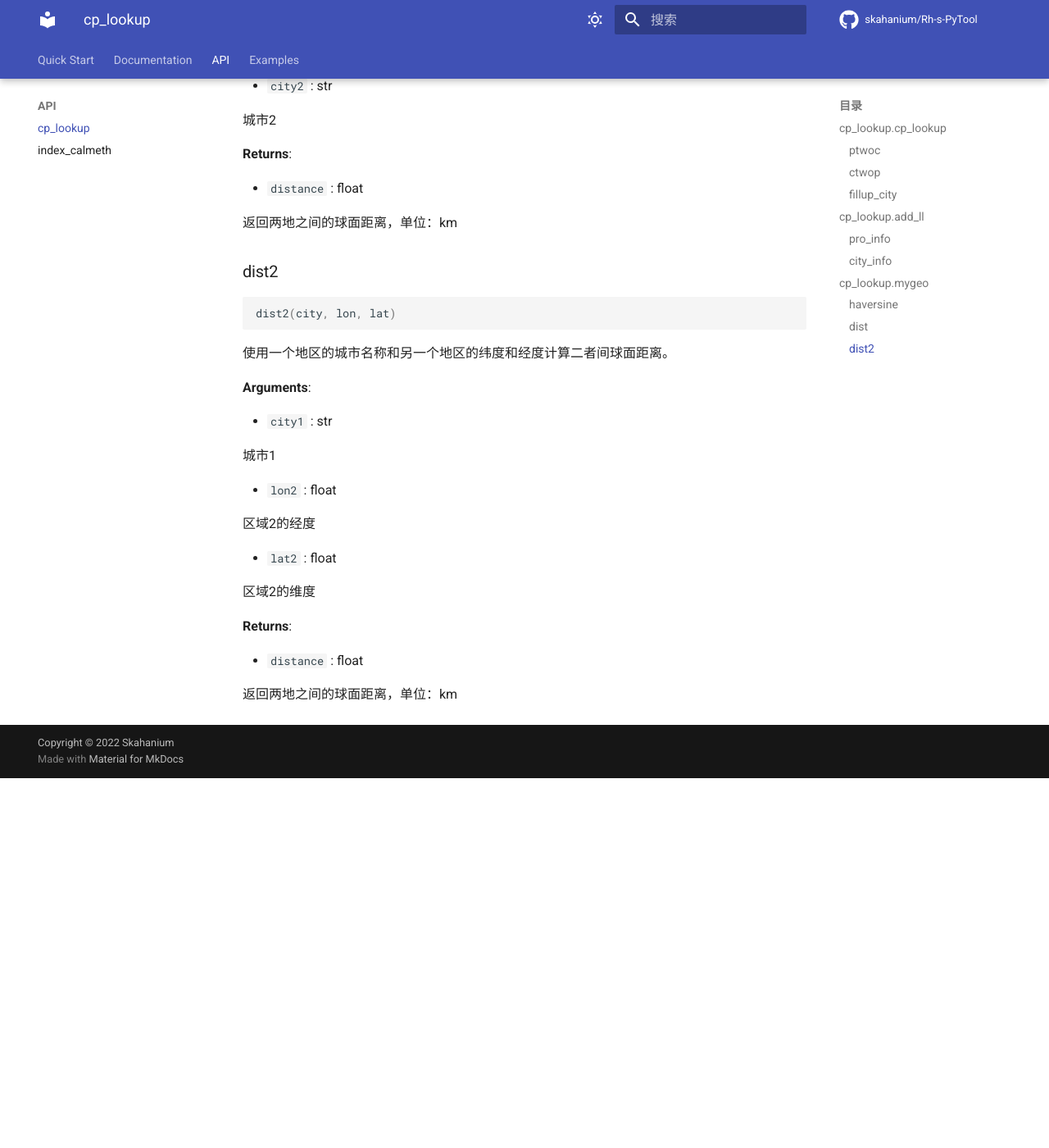
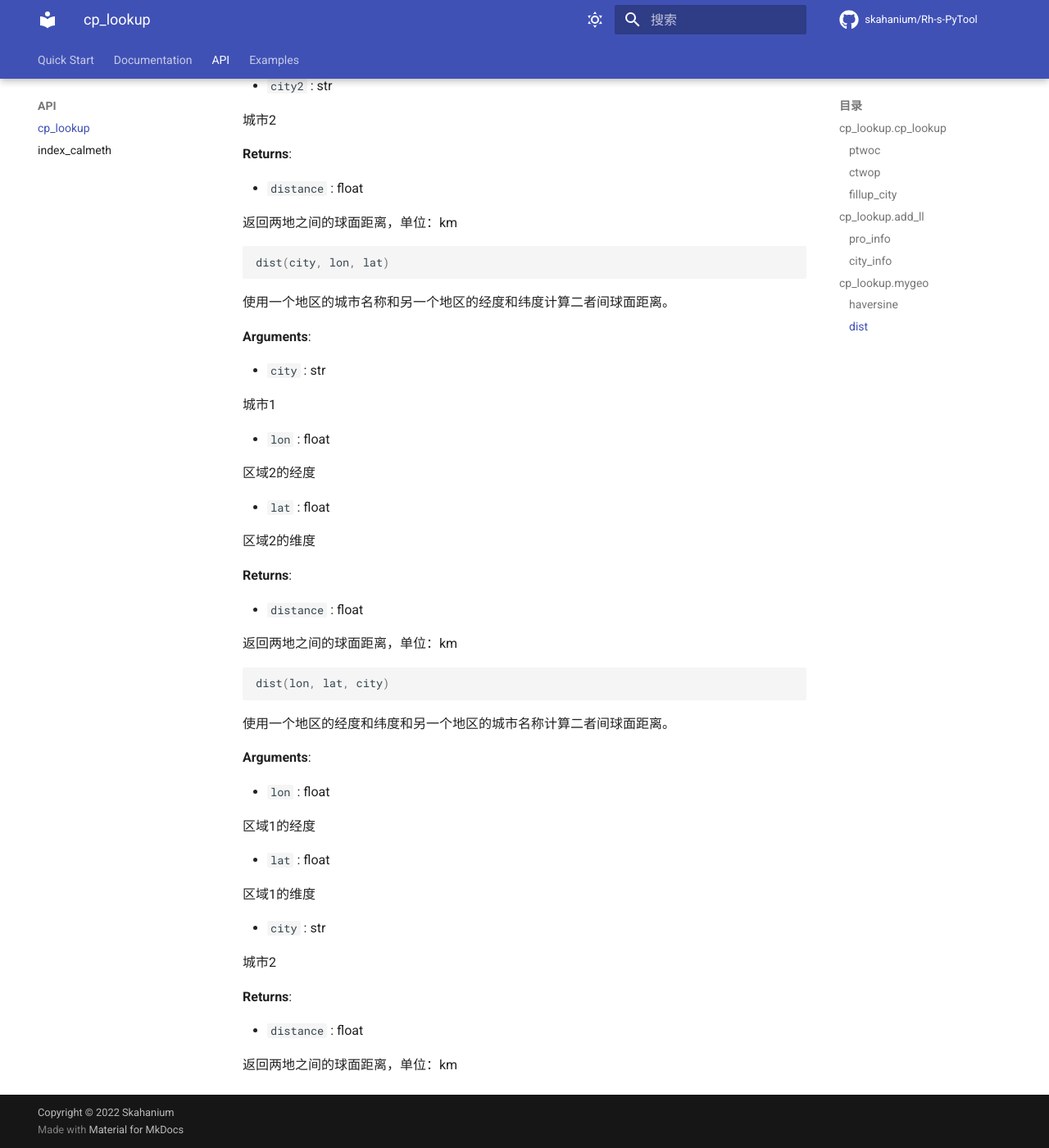
Before and after one commit to skahanium/Rh-s-PyTool, an MkDocs documentation site: the page built from docs/api/cp_lookup.md, in a window 1280 px wide and 1400 px high, scrolled down 3343 px. Shown: the whole window at 82% size. Built offline with MkDocs 1.6.1 and Material for MkDocs 9.7.7, drawn with Linux system fonts in a browser that asks for light colours; comment, search, counter and statistics services are not loaded; the version menu is left out; before the commit the page ends 4292 px from its top, so only the background shows below that.

Commit message:
优化多重派发，更新文档

````diff
--- a/docs/api/cp_lookup.md
+++ b/docs/api/cp_lookup.md
@@ -164,25 +164,24 @@ dist(city1, city2)
 
   返回两地之间的球面距离，单位：km
 
-### dist2
 
 ```python
-dist2(city, lon, lat)
+dist(city, lon, lat)
 ```
 
-使用一个地区的城市名称和另一个地区的纬度和经度计算二者间球面距离。
+使用一个地区的城市名称和另一个地区的经度和纬度计算二者间球面距离。
 
 **Arguments**:
 
-- `city1` : str
+- `city` : str
 
   城市1
 
-- `lon2` : float
+- `lon` : float
 
   区域2的经度
 
-- `lat2` : float
+- `lat` : float
 
   区域2的维度
 
@@ -191,3 +190,31 @@ dist2(city, lon, lat)
 - `distance` : float
 
   返回两地之间的球面距离，单位：km
+
+
+```python
+dist(lon, lat, city)
+```
+
+使用一个地区的经度和纬度和另一个地区的城市名称计算二者间球面距离。
+
+**Arguments**:
+
+
+- `lon` : float
+
+  区域1的经度
+
+- `lat` : float
+
+  区域1的维度
+
+- `city` : str
+
+  城市2
+
+**Returns**:
+
+- `distance` : float
+
+  返回两地之间的球面距离，单位：km
--- a/pyproject.toml
+++ b/pyproject.toml
@@ -11,7 +11,7 @@ dependencies = [
     "mkdocs>=1.3.0",
     "mkdocs-material>=8.2.15",
     "jieba>=0.42.1",
-    "multipledispatch>=0.6.0",
+    "plum-dispatch>=1.6",
 ]
 requires-python = ">=3.10"
 license = {text = "MIT"}
````
Also changed, not shown: docs/examples/cp_lookup.md (+4 -6 lines), 2 other files.
